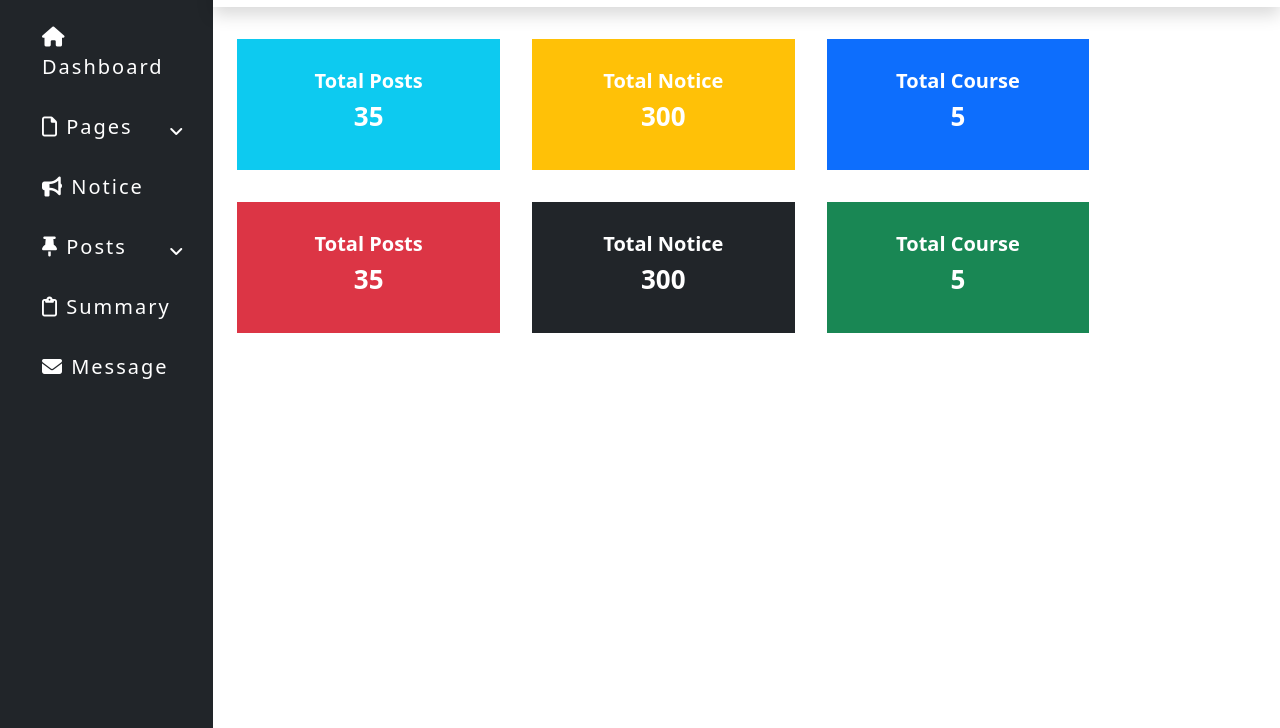
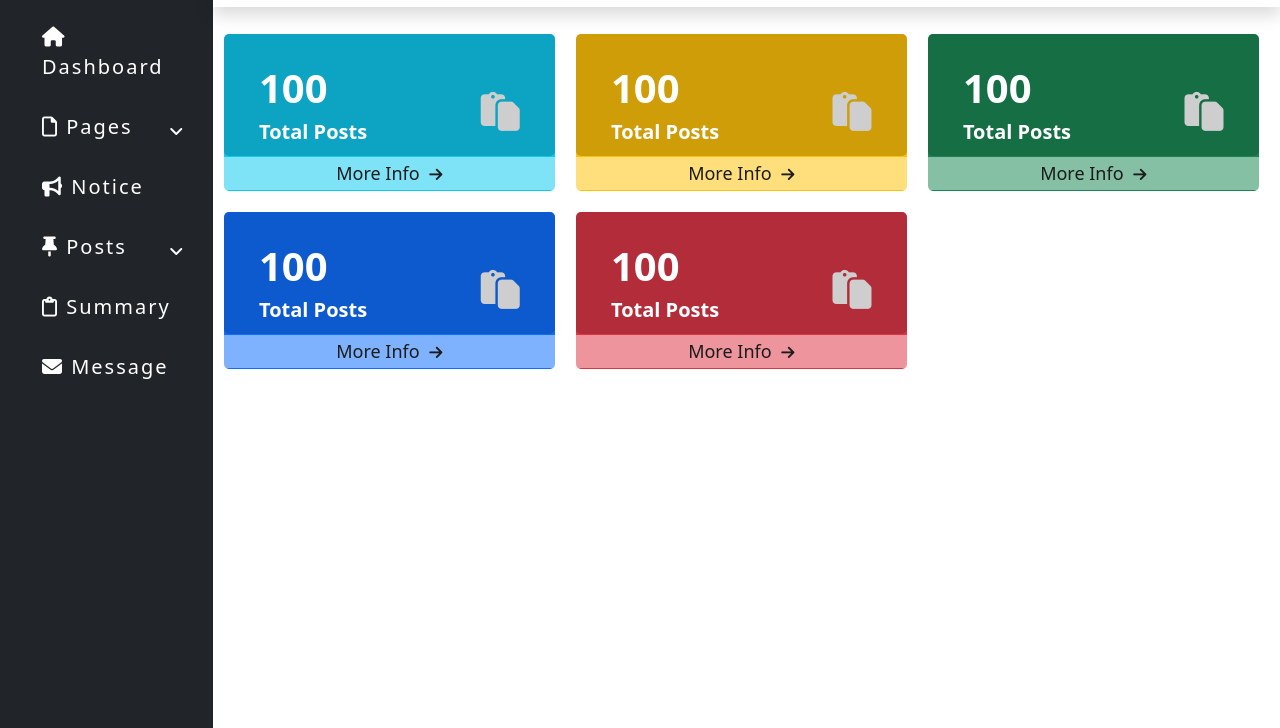
Before and after one commit to zaman20/admin_template, a plain HTML site: page index.html in a window 1280 px wide. Shown: the part 72-800 px from the top of the page. Drawn offline with nearby package versions, Linux system fonts and the light colour scheme.

Commit message:
Backend Design Update

```diff
--- a/inc/css/style.css
+++ b/inc/css/style.css
@@ -73,14 +73,68 @@
     align-items: center;
     color: white;
     padding: 30px 35px;
+    width: 31%;
+    margin: 1%;
+    position: relative;
+    border-radius: 5px;
+
 }
+.dbox::before {
+    content: " ";
+    width: 100%;
+    height: 78%;
+    position: absolute;
+    background: #0c0c0c;
+    top: 0;
+    left: 0;
+    opacity: 0.2;
+    border-radius: 5px;
+}
+.dbox-text {
+    width: 93%;
+    text-align: left;
+    z-index: 999;
+    margin-bottom:9px;
+}
+
 .dbox h4{
     font-size: 20px;
     font-weight: 600;
 }
 .dbox h6{
-    font-size: 26px;
+    font-size: 40px;
     font-weight: 700;
+}
+.dbox-icon {
+    font-size: 39px;
+    margin-top:18px;
+
+}
+.more-info {
+    z-index: 9999;
+    background: #ffffff78;
+    width: 100%;
+    position: absolute;
+    left: 0;
+    bottom: 1px;
+    padding: 3px;
+}
+.more-info a {
+    color: #1b1b1b;
+    text-decoration: none;
+    font-size: 18px;
+   display:block;
+}
+.more-info a i{
+    margin-left:5px;
+    font-size:15px;
+}
+.flex{
+    display: flex;
+    justify-content: flex-start;
+}
+.header-menu{
+    margin-right: 20px;
 }
 .za-fimg-box {
     position: relative;
--- a/index.html
+++ b/index.html
@@ -67,7 +67,7 @@
 
             <div class="col-lg-10  my-3">
                 <div class="right-side">
-                    <div class="row shadow px-2">
+                    <div class="row shadow">
                         <div class="col-lg-12  text-end">
                             <div class="header-menu">
                                 <ul>
@@ -78,31 +78,94 @@
                             </div>
                         </div>
                     </div>
-                    <div class="row my-3 px-2">
-                        <div class="col-lg-3 m-3 bg-info dbox">
-                            <h4>Total Posts</h4>
-                            <h6>35</h6>
+                    <div class="row my-3">
+
+                        <div class="col-lg-3 dbox bg-info">
+                            <div class="flex">
+                                <div class="dbox-text">
+                                    <h6>100</h6>
+                                    <h4>Total Posts</h4>
+
+                                </div>
+                                <div class="dbox-icon">
+                                    <i class="fa-solid fa-paste"></i>
+                                </div>
+                            </div>
+
+                            <div class="more-info">
+                                <a href="">More Info <i class="fa-solid fa-arrow-right"></i></a>
+                            </div>
                         </div>
-                        <div class="col-lg-3 m-3 bg-warning dbox">
-                            <h4>Total Notice</h4>
-                            <h6>300</h6>
+
+                        <div class="col-lg-3 dbox bg-warning">
+                            <div class="flex">
+                                <div class="dbox-text">
+                                    <h6>100</h6>
+                                    <h4>Total Posts</h4>
+
+                                </div>
+                                <div class="dbox-icon">
+                                    <i class="fa-solid fa-paste"></i>
+                                </div>
+                            </div>
+
+                            <div class="more-info">
+                                <a href="">More Info <i class="fa-solid fa-arrow-right"></i></a>
+                            </div>
                         </div>
-                        <div class="col-lg-3 m-3 bg-primary dbox">
-                            <h4>Total Course</h4>
-                            <h6>5</h6>
+
+                        <div class="col-lg-3 dbox bg-success">
+                            <div class="flex">
+                                <div class="dbox-text">
+                                    <h6>100</h6>
+                                    <h4>Total Posts</h4>
+
+                                </div>
+                                <div class="dbox-icon">
+                                    <i class="fa-solid fa-paste"></i>
+                                </div>
+                            </div>
+
+                            <div class="more-info">
+                                <a href="">More Info <i class="fa-solid fa-arrow-right"></i></a>
+                            </div>
                         </div>
-                        <div class="col-lg-3 m-3 bg-danger dbox">
-                            <h4>Total Posts</h4>
-                            <h6>35</h6>
+
+                        <div class="col-lg-3 dbox bg-primary">
+                            <div class="flex">
+                                <div class="dbox-text">
+                                    <h6>100</h6>
+                                    <h4>Total Posts</h4>
+
+                                </div>
+                                <div class="dbox-icon">
+                                    <i class="fa-solid fa-paste"></i>
+                                </div>
+                            </div>
+
+                            <div class="more-info">
+                                <a href="">More Info <i class="fa-solid fa-arrow-right"></i></a>
+                            </div>
                         </div>
-                        <div class="col-lg-3 m-3 bg-dark dbox">
-                            <h4>Total Notice</h4>
-                            <h6>300</h6>
+
+                        <div class="col-lg-3 dbox bg-danger">
+                            <div class="flex">
+                                <div class="dbox-text">
+                                    <h6>100</h6>
+                                    <h4>Total Posts</h4>
+
+                                </div>
+                                <div class="dbox-icon">
+                                    <i class="fa-solid fa-paste"></i>
+                                </div>
+                            </div>
+
+                            <div class="more-info">
+                                <a href="">More Info <i class="fa-solid fa-arrow-right"></i></a>
+                            </div>
                         </div>
-                        <div class="col-lg-3 m-3 bg-success dbox">
-                            <h4>Total Course</h4>
-                            <h6>5</h6>
-                        </div>
+
+
                     </div>
                 </div>
             </div>
```
Also changed, not shown: add-new.html (+1 -1 lines).
